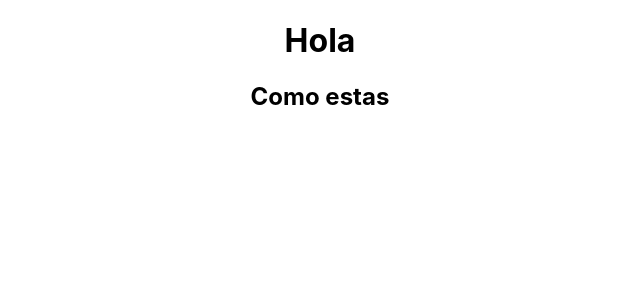
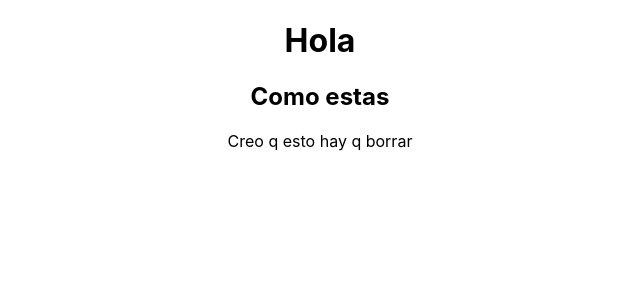
Before and after one commit to Javier-ojeda24/Proyecto-Pelicula, a React (Create React App) app: page / in a window 1280 px wide. Shown: the top 300 px of the page, without its empty margins (320-960 px from the left). Built offline with nearby package versions, Linux system fonts and the light colour scheme.

Commit message:
parrafo_

```diff
--- a/src/App.js
+++ b/src/App.js
@@ -5,6 +5,7 @@ function App() {
     <div className="App">
       <h1>Hola</h1>
       <h2>Como estas</h2>
+      <p>Creo q esto hay q borrar</p>
     </div>
   );
 }
```
